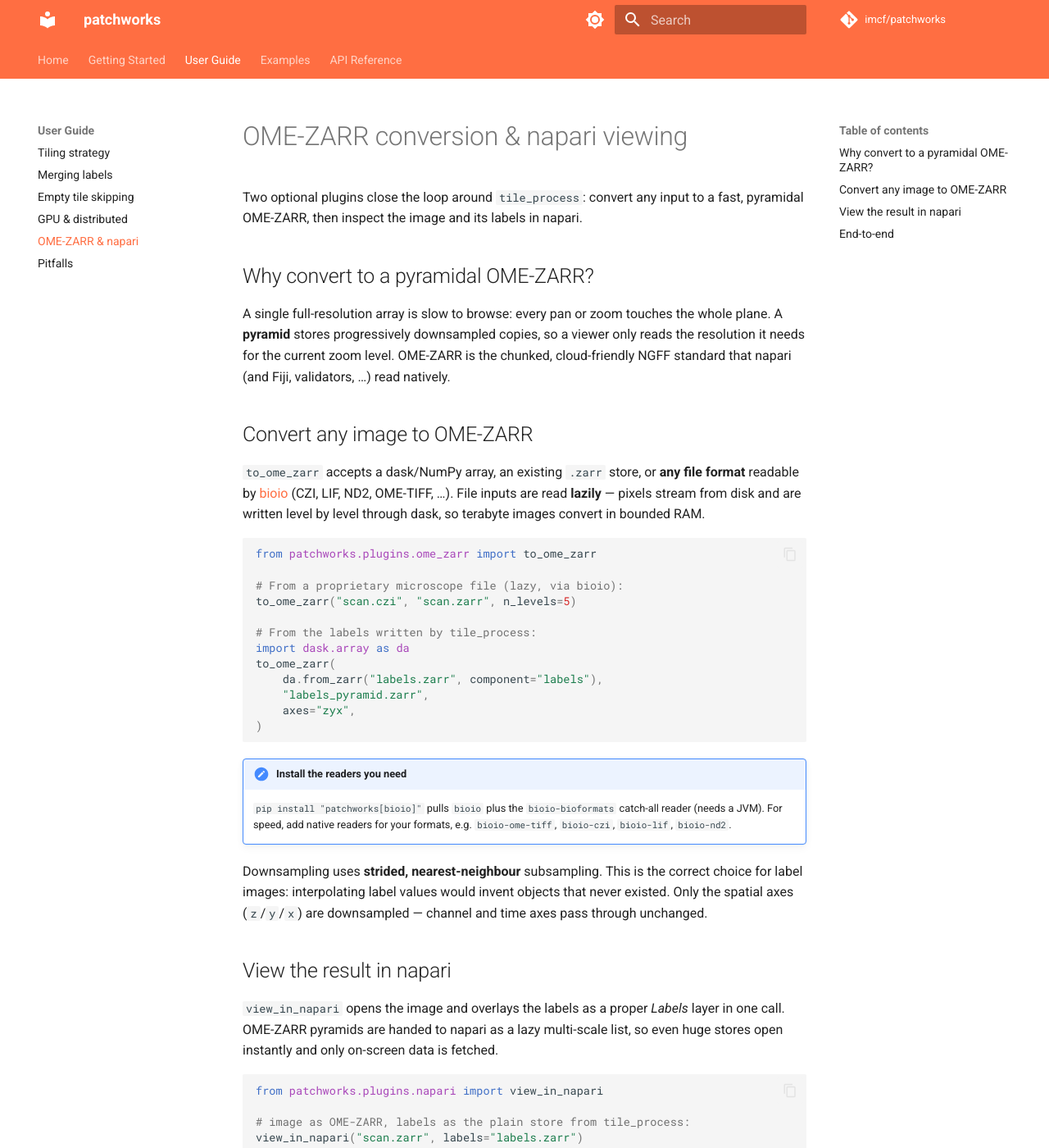
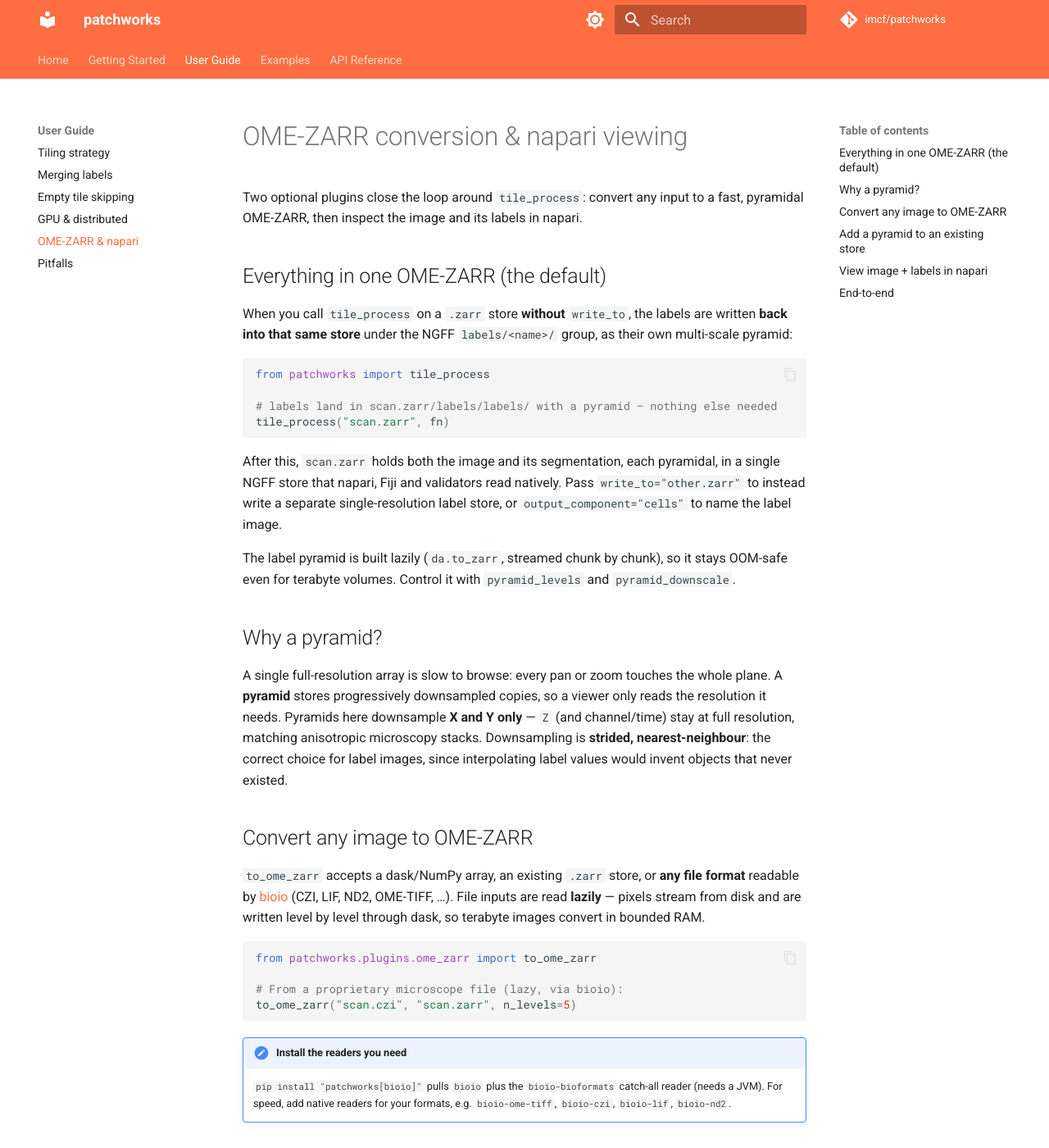
Before and after one commit to imcf/patchworks, an MkDocs documentation site: the page built from docs/guide/ome_zarr_napari.md, in a window 1280 px wide and 1400 px high. Shown: the whole window at 82% size. Built offline with MkDocs 1.6.1 and Material for MkDocs 9.7.7, drawn with Linux system fonts in a browser that asks for light colours; comment, search, counter and statistics services are not loaded; some of the changed text lies outside the part shown.

Commit message:
docs: 📝 document new OME-ZARR methods and default workflow
Document add_pyramid, write_labels and register_labels on the plugin
API page, and rewrite the guide around the new default (tile_process
stores image + label pyramids in one OME-ZARR), XY-only downsampling,
and plugging in any segmentation function. pdoc picks the functions up
automatically.

Co-Authored-By: Claude Opus 4.8 <noreply@anthropic.com>

````diff
--- a/docs/guide/ome_zarr_napari.md
+++ b/docs/guide/ome_zarr_napari.md
@@ -3,13 +3,38 @@
 Two optional plugins close the loop around `tile_process`: convert any input
 to a fast, pyramidal OME-ZARR, then inspect the image and its labels in napari.
 
-## Why convert to a pyramidal OME-ZARR?
+## Everything in one OME-ZARR (the default)
+
+When you call `tile_process` on a `.zarr` store **without** `write_to`, the
+labels are written **back into that same store** under the NGFF
+`labels/<name>/` group, as their own multi-scale pyramid:
+
+```python
+from patchworks import tile_process
+
+# labels land in scan.zarr/labels/labels/ with a pyramid — nothing else needed
+tile_process("scan.zarr", fn)
+```
+
+After this, `scan.zarr` holds both the image and its segmentation, each
+pyramidal, in a single NGFF store that napari, Fiji and validators read
+natively. Pass `write_to="other.zarr"` to instead write a separate
+single-resolution label store, or `output_component="cells"` to name the label
+image.
+
+The label pyramid is built lazily (`da.to_zarr`, streamed chunk by chunk), so
+it stays OOM-safe even for terabyte volumes. Control it with `pyramid_levels`
+and `pyramid_downscale`.
+
+## Why a pyramid?
 
 A single full-resolution array is slow to browse: every pan or zoom touches the
 whole plane. A **pyramid** stores progressively downsampled copies, so a viewer
-only reads the resolution it needs for the current zoom level. OME-ZARR is the
-chunked, cloud-friendly NGFF standard that napari (and Fiji, validators, …)
-read natively.
+only reads the resolution it needs. Pyramids here downsample **X and Y only** —
+`Z` (and channel/time) stay at full resolution, matching anisotropic microscopy
+stacks. Downsampling is **strided, nearest-neighbour**: the correct choice for
+label images, since interpolating label values would invent objects that never
+existed.
 
 ## Convert any image to OME-ZARR
 
@@ -24,14 +49,6 @@ from patchworks.plugins.ome_zarr import to_ome_zarr
 
 # From a proprietary microscope file (lazy, via bioio):
 to_ome_zarr("scan.czi", "scan.zarr", n_levels=5)
-
-# From the labels written by tile_process:
-import dask.array as da
-to_ome_zarr(
-    da.from_zarr("labels.zarr", component="labels"),
-    "labels_pyramid.zarr",
-    axes="zyx",
-)
 ```
 
 !!! note "Install the readers you need"
@@ -39,12 +56,27 @@ to_ome_zarr(
     catch-all reader (needs a JVM). For speed, add native readers for your
     formats, e.g. `bioio-ome-tiff`, `bioio-czi`, `bioio-lif`, `bioio-nd2`.
 
-Downsampling uses **strided, nearest-neighbour** subsampling. This is the
-correct choice for label images: interpolating label values would invent
-objects that never existed. Only the spatial axes (`z`/`y`/`x`) are
-downsampled — channel and time axes pass through unchanged.
+## Add a pyramid to an existing store
 
-## View the result in napari
+Already have a flat (single-resolution) zarr? `add_pyramid` writes the missing
+levels in place, lazily:
+
+```python
+from patchworks.plugins.ome_zarr import add_pyramid
+
+add_pyramid("flat.zarr", base="0", n_levels=5)
+```
+
+And `write_labels` stores any label array inside an existing OME-ZARR under the
+`labels/` group (the same thing `tile_process` does by default):
+
+```python
+from patchworks.plugins.ome_zarr import write_labels
+
+write_labels("scan.zarr", my_labels, name="nuclei")
+```
+
+## View image + labels in napari
 
 `view_in_napari` opens the image and overlays the labels as a proper *Labels*
 layer in one call. OME-ZARR pyramids are handed to napari as a lazy multi-scale
@@ -53,14 +85,12 @@ list, so even huge stores open instantly and only on-screen data is fetched.
 ```python
 from patchworks.plugins.napari import view_in_napari
 
-# image as OME-ZARR, labels as the plain store from tile_process:
+# one store holding both image and labels/<name>:
+view_in_napari("scan.zarr", labels="scan.zarr/labels/labels")
+
+# or a separate plain label store written with write_to=:
 view_in_napari("scan.zarr", labels="labels.zarr")
 ```
-
-The label store written by `tile_process` keeps its array under the
-`output_component` name (default `"labels"`); `view_in_napari` reads that
-component and casts it to `int32` for the Labels layer. Pass
-`labels_component=...` if you changed it.
 
 !!! note
     napari is a GUI-heavy extra and is **not** included in `patchworks[all]`.
@@ -70,15 +100,15 @@ component and casts it to `int32` for the Labels layer. Pass
 
 ```python
 from patchworks import tile_process
-from patchworks.plugins.ome_zarr import to_ome_zarr
 from patchworks.plugins.napari import view_in_napari
 
-# 1. segment a large image, streaming labels to disk
-tile_process("scan.zarr", fn, write_to="labels.zarr", progress=True)
+# 1. segment — labels are written into scan.zarr with a pyramid, by default
+tile_process("scan.zarr", fn, progress=True)
 
-# 2. (optional) make a pyramid of the raw image for snappy browsing
-to_ome_zarr("scan.zarr", "scan_pyramid.zarr")
+# 2. inspect image + labels together, straight from the one store
+view_in_napari("scan.zarr", labels="scan.zarr/labels/labels")
+```
 
-# 3. inspect image + labels together
-view_in_napari("scan_pyramid.zarr", labels="labels.zarr")
-```
+Plugging in a different segmentation method is just swapping `fn` — any
+callable taking a tile and returning an integer label array works (see the
+Cellpose and StarDist examples).
````
Also changed, not shown: docs/api/plugins/ome_zarr.md (+22 -3 lines).
